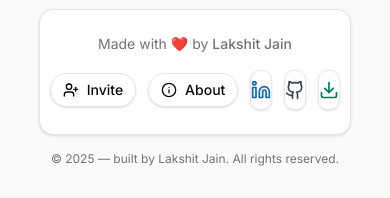
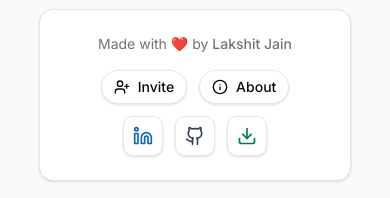
Before and after one commit to lakshitcodes/Smart-Split, a Next.js app: page /dashboard in a window 390 px wide. Shown: the part 876-1074 px from the top of the page. Built offline with nearby package versions, Linux system fonts and the light colour scheme; no server answers.

Commit message:
Fixed spacing issue in footer

```diff
--- a/components/Footer.jsx
+++ b/components/Footer.jsx
@@ -18,7 +18,8 @@
           </div>
 
           {/* Middle: Actions */}
-          <div className="flex flex-row items-center justify-center md:justify-end gap-3 w-full">
+          <div className="flex flex-col md:flex-row items-center justify-center md:justify-end gap-3 w-full">
+            <div className="flex gap-3">
               <button
                 type="button"
                 onClick={() =>
@@ -30,7 +31,6 @@
                 <span className="hidden sm:inline">Invite Friends</span>
                 <span className="sm:hidden">Invite</span>
               </button>
-
               <Link
                 href="/about"
                 className="inline-flex items-center gap-2 px-3 py-1.5 rounded-full text-sm font-medium bg-white border border-gray-200 shadow-sm transition focus:outline-none focus:ring-2 focus:ring-green-200 hover:bg-gradient-to-r hover:from-green-500 hover:to-teal-500 hover:text-white"
@@ -39,7 +39,8 @@
                 <span className="hidden sm:inline">About</span>
                 <span className="sm:hidden">About</span>
               </Link>
-
+            </div>
+            <div className=" flex gap-3">
               <a
                 href="https://www.linkedin.com/in/jainlakshit/"
                 target="_blank"
@@ -69,6 +70,7 @@
               </a>
             </div>
           </div>
+        </div>
 
         {/* Bottom small text */}
         <div className="mt-4 text-center text-xs text-muted-foreground">
```
Also changed, not shown: public/manifest.json. Lines whose indentation alone changed are shown as unchanged.
